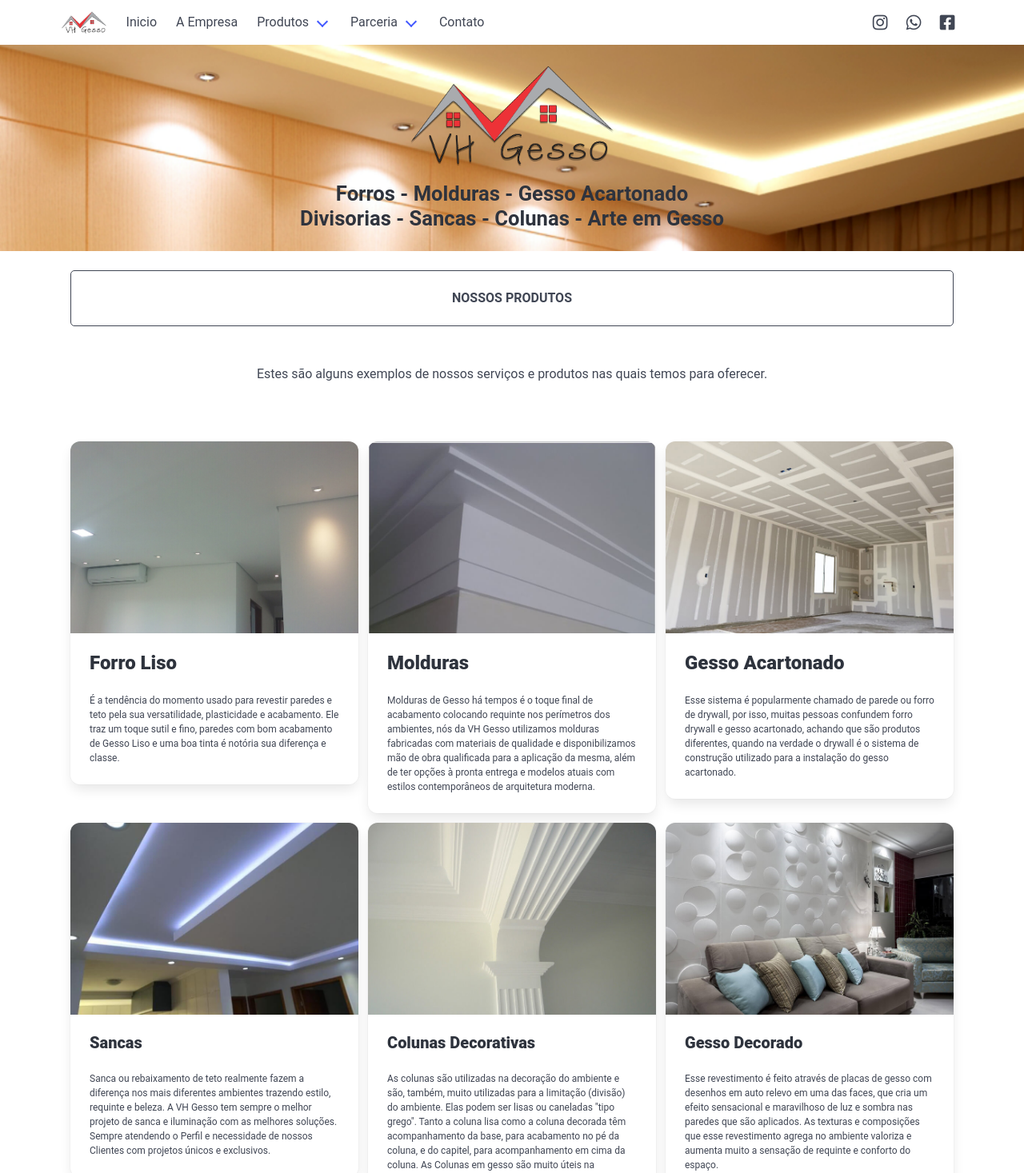
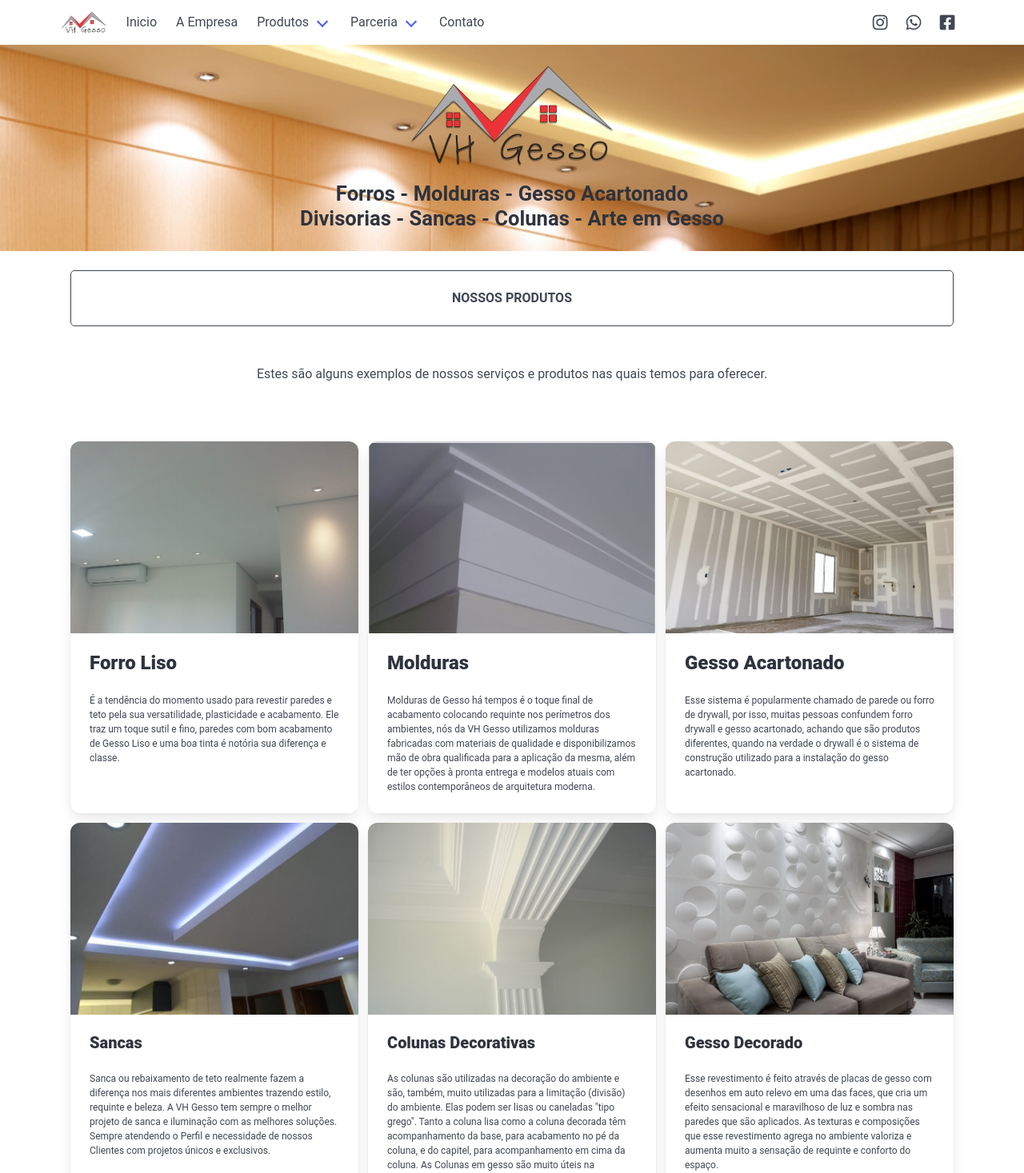
Before and after one commit to vabarboza/vhgesso-site-nuxt, a Nuxt app: page / in a window 1280 px wide. Shown: the top 1467 px of the page at 80% size. Built offline with nearby package versions, Linux system fonts and the light colour scheme.

Commit message:
Adicionado cover effect

```diff
--- a/pages/index.vue
+++ b/pages/index.vue
@@ -99,3 +99,16 @@
   }
 }
 </script>
+
+<style scoped>
+.card {
+  transition: transform 0.3s ease, box-shadow 0.3s ease;
+  height: 100%;
+}
+
+.card:hover {
+  transform: scale(1.03);
+  box-shadow: 0 10px 20px rgba(0, 0, 0, 0.15);
+  cursor: pointer;
+}
+</style>
```
